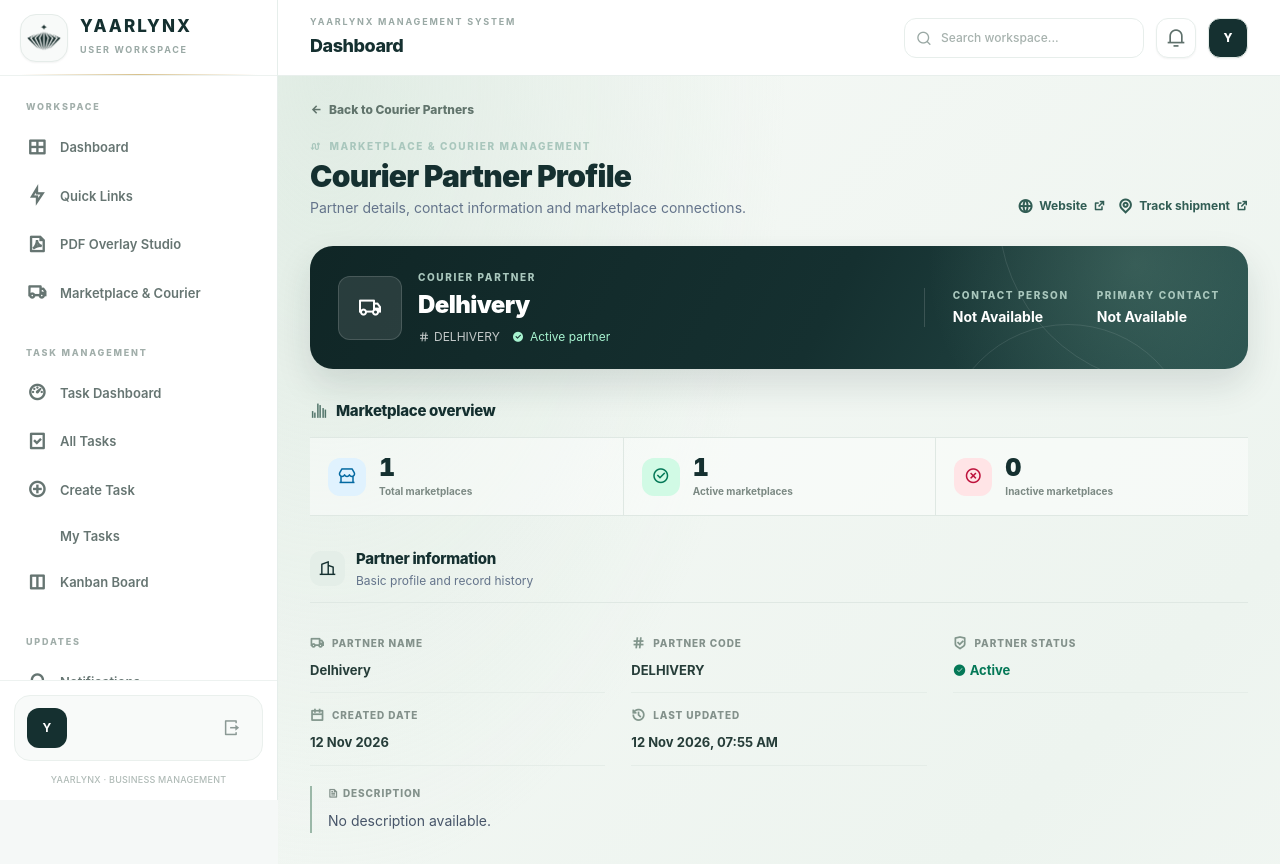
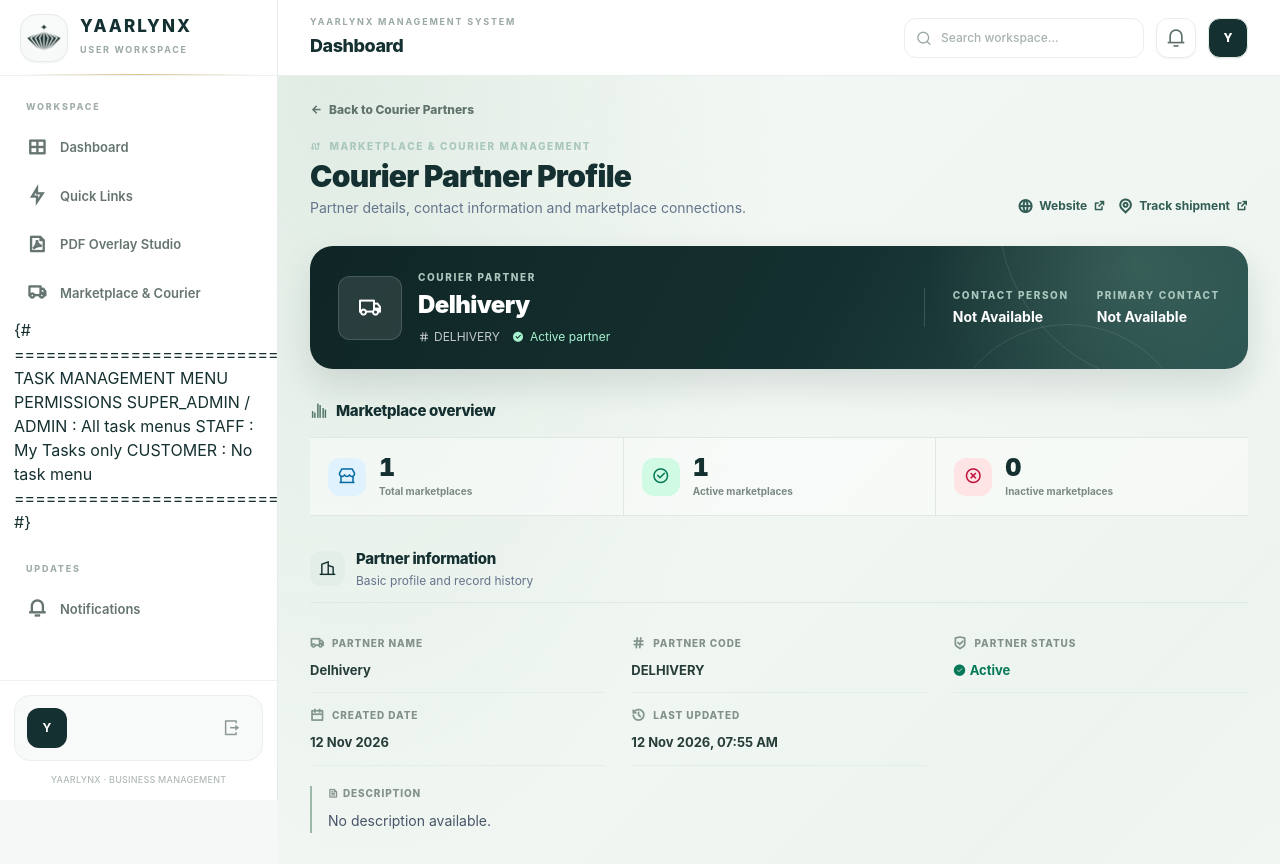
Before and after one commit to Witzcode0/YAARLYNX_BMS, a Django app: page /marketplace-courier/partner/44eeaa70-3a20-404f-9af1-d5eeb1857df4/ in a window 1280 px wide. Shown: the top 864 px of the page. Run offline with Django 5.2, Linux system fonts and the light colour scheme; data comes from the database, SQL or seed files in the repository; some libraries are stand-ins or nearby versions.

Commit message:
added tasks module nav menu permission setup added

```diff
--- a/apps/dashboard/templates/dashboard/layout.html
+++ b/apps/dashboard/templates/dashboard/layout.html
@@ -516,66 +516,67 @@
                 {% endif %}
 
                 <!-- TASK MANAGEMENT -->
+
+{# ============================================================
+   TASK MANAGEMENT MENU PERMISSIONS
+   SUPER_ADMIN / ADMIN : All task menus
+   STAFF               : My Tasks only
+   CUSTOMER            : No task menu
+   ============================================================ #}
+
+{% with user_role=request.session.yaarlynx_user_role_code|default:""|upper %}
+
+    {% if user_role == "SUPER_ADMIN" or user_role == "ADMIN" %}
+
         <section>
-
             <p class="mb-2.5 px-3 text-[9px] font-extrabold uppercase tracking-[0.2em] text-[#A1AEAA]">
                 Task Management
             </p>
 
-    <!-- Task Dashboard -->
-    <a
-        href="{% url 'taskManagement:task_dashboard' %}"
+            {# Task Dashboard #}
+            <a href="{% url 'taskManagement:task_dashboard' %}"
                class="yx-nav-link {% if request.resolver_match.url_name == 'task_dashboard' %}is-active{% endif %}"
-        {% if request.resolver_match.url_name == 'task_dashboard' %}aria-current="page"{% endif %}
-    >
+               {% if request.resolver_match.url_name == 'task_dashboard' %}aria-current="page"{% endif %}>
                 <span class="yx-nav-icon">
                     <i class="ri-dashboard-3-line"></i>
                 </span>
                 <span class="flex-1">Task Dashboard</span>
             </a>
 
-    <!-- All Tasks -->
-    <a
-        href="{% url 'taskManagement:task_list' %}"
+            {# All Tasks #}
+            <a href="{% url 'taskManagement:task_list' %}"
                class="yx-nav-link {% if request.resolver_match.url_name == 'task_list' or request.resolver_match.url_name == 'task_detail' or request.resolver_match.url_name == 'task_edit' %}is-active{% endif %}"
-        {% if request.resolver_match.url_name == 'task_list' or request.resolver_match.url_name == 'task_detail' or request.resolver_match.url_name == 'task_edit' %}aria-current="page"{% endif %}
-    >
+               {% if request.resolver_match.url_name == 'task_list' or request.resolver_match.url_name == 'task_detail' or request.resolver_match.url_name == 'task_edit' %}aria-current="page"{% endif %}>
                 <span class="yx-nav-icon">
                     <i class="ri-task-line"></i>
                 </span>
                 <span class="flex-1">All Tasks</span>
             </a>
 
-    <!-- Create Task -->
-    <a
-        href="{% url 'taskManagement:task_create' %}"
+            {# Create Task #}
+            <a href="{% url 'taskManagement:task_create' %}"
                class="yx-nav-link {% if request.resolver_match.url_name == 'task_create' %}is-active{% endif %}"
-        {% if request.resolver_match.url_name == 'task_create' %}aria-current="page"{% endif %}
-    >
+               {% if request.resolver_match.url_name == 'task_create' %}aria-current="page"{% endif %}>
                 <span class="yx-nav-icon">
                     <i class="ri-add-circle-line"></i>
                 </span>
                 <span class="flex-1">Create Task</span>
             </a>
 
-    <!-- My Tasks -->
-    <a
-        href="{% url 'taskManagement:my_tasks' %}"
+            {# My Tasks #}
+            <a href="{% url 'taskManagement:my_tasks' %}"
                class="yx-nav-link {% if request.resolver_match.url_name == 'my_tasks' %}is-active{% endif %}"
-        {% if request.resolver_match.url_name == 'my_tasks' %}aria-current="page"{% endif %}
-    >
+               {% if request.resolver_match.url_name == 'my_tasks' %}aria-current="page"{% endif %}>
                 <span class="yx-nav-icon">
                     <i class="ri-user-clipboard-line"></i>
                 </span>
                 <span class="flex-1">My Tasks</span>
             </a>
 
-    <!-- Kanban Board -->
-    <a
-        href="{% url 'taskManagement:task_kanban' %}"
+            {# Kanban Board #}
+            <a href="{% url 'taskManagement:task_kanban' %}"
                class="yx-nav-link {% if request.resolver_match.url_name == 'task_kanban' %}is-active{% endif %}"
-        {% if request.resolver_match.url_name == 'task_kanban' %}aria-current="page"{% endif %}
-    >
+               {% if request.resolver_match.url_name == 'task_kanban' %}aria-current="page"{% endif %}>
                 <span class="yx-nav-icon">
                     <i class="ri-layout-column-line"></i>
                 </span>
@@ -583,6 +584,30 @@
             </a>
 
         </section>
+
+    {% elif user_role == "STAFF" %}
+
+        <section>
+            <p class="mb-2.5 px-3 text-[9px] font-extrabold uppercase tracking-[0.2em] text-[#A1AEAA]">
+                Task Management
+            </p>
+
+            {# Staff can access their assigned tasks #}
+            <a href="{% url 'taskManagement:my_tasks' %}"
+               class="yx-nav-link {% if request.resolver_match.url_name == 'my_tasks' %}is-active{% endif %}"
+               {% if request.resolver_match.url_name == 'my_tasks' %}aria-current="page"{% endif %}>
+                <span class="yx-nav-icon">
+                    <i class="ri-user-clipboard-line"></i>
+                </span>
+                <span class="flex-1">My Tasks</span>
+            </a>
+
+        </section>
+
+    {% endif %}
+
+{% endwith %}
+
 
                 <section>
 
```
Lines whose indentation alone changed are shown as unchanged.
